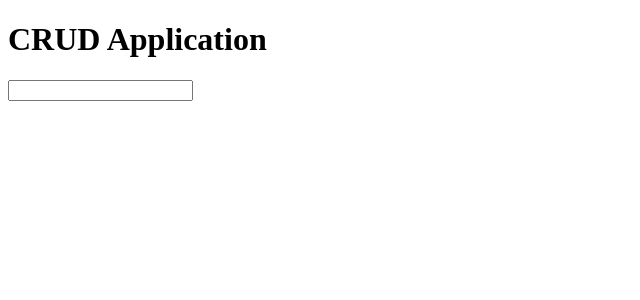
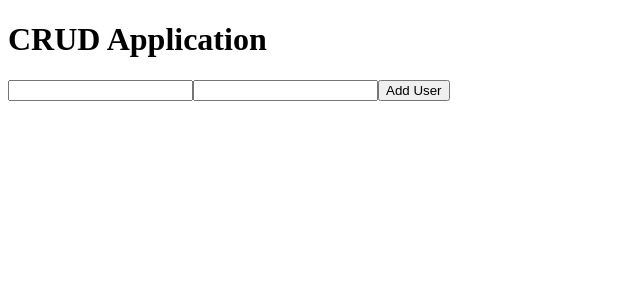
Before and after one commit to Shahsawarali/-CRUD-App-Frontend-Backend, a React (Vite) app in the folder frontend/: page / in a window 1280 px wide. Shown: the top 300 px of the page, without its empty margins (0-640 px from the left). Built offline with nearby package versions, Linux system fonts and the light colour scheme.

Commit message:
add new users

```diff
--- a/frontend/src/App.jsx
+++ b/frontend/src/App.jsx
@@ -6,6 +6,7 @@
 function App() {
 
   const [users, setusers] = useState([]);
+  const [newUser, setnewUser] = useState("");
 
   const fertchUsers = async () => {
       const response = await axios.get(API_URL)
@@ -19,10 +20,25 @@
   }, []);
 
 
+  const addUser = () => {
+    axios.post(API_URL, {
+        name: newUser,
+    })
+    .then(response => {
+        setusers([...users, response.data])
+        setnewUser("")
+        fertchUsers()
+    }).catch(err => console.log(err))
+}
+
+
+
   return (
     <>
      <h1>CRUD Application</h1>
      <input type="text" />
+     <input type="text" value={newUser} onChange={(e) => setnewUser(e.target.value)}/>
+            <button onClick={addUser}>Add User</button>
     </>
   )
 }
```
